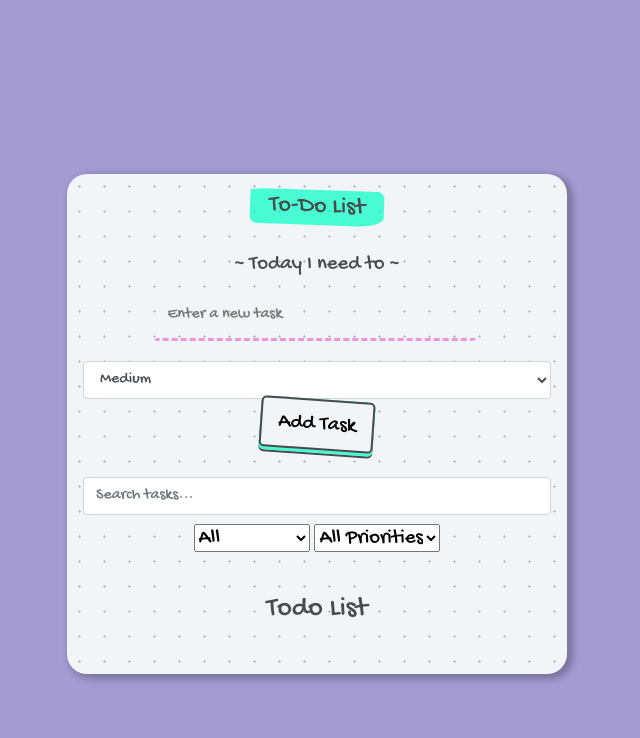
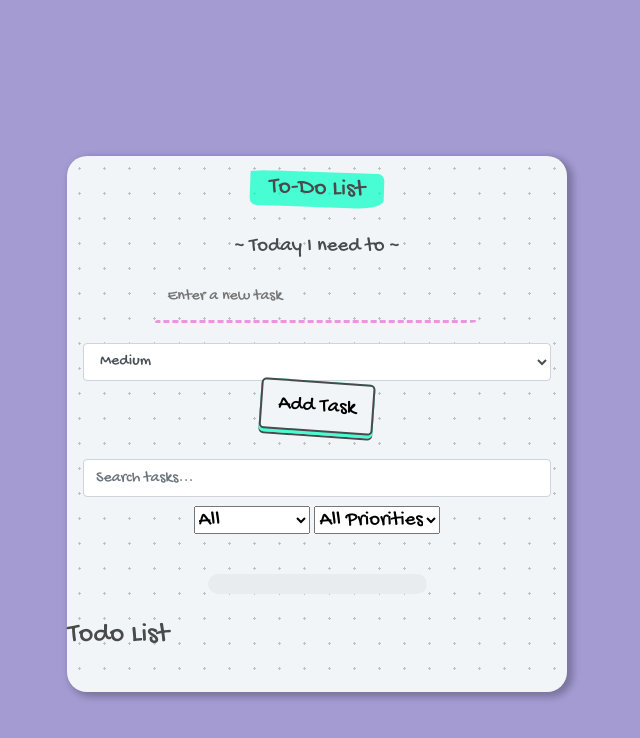
Before and after one commit to Nicholas1025/TPL-6213-Cheese-Naan, a website: page index.html in a window 1280 px wide. Shown: the whole page, without its empty margins (473-1113 px from the left). Drawn offline with nearby package versions, Linux system fonts and the light colour scheme; no server answers.

Commit message:
Update index.html

```diff
--- a/index.html
+++ b/index.html
@@ -162,7 +162,15 @@
       </select>
     </div>
 
-    <div class="mt-4">
+    <div class="row mt-4">
+      <div class="col-md-6 offset-md-3">
+        <div class="progress">
+          <div class="progress-bar" id="progressBar" role="progressbar" style="width: 0%;" aria-valuenow="0" aria-valuemin="0" aria-valuemax="100"></div>
+        </div>
+      </div>
+    </div>
+
+    <div class="row mt-4">
       <h3 class="text-center">Todo List</h3>
       <ul class="list-group" id="todoList"></ul>
     </div>
@@ -176,16 +184,11 @@
   <script type="text/javascript" src="https://code.jquery.com/ui/1.12.1/jquery-ui.min.js"></script>
   <script type="text/javascript" src="https://cdnjs.cloudflare.com/ajax/libs/lodash.js/4.17.21/lodash.min.js"></script>
 
-  <div class="row mt-4">
-    <div class="col-md-6 offset-md-3">
-      <div class="progress">
-        <div class="progress-bar" id="progressBar" role="progressbar" style="width: 0%;" aria-valuenow="0" aria-valuemin="0" aria-valuemax="100"></div>
-      </div>
-    </div>
-  </div>
+
 
   <script type="text/javascript">
     $(document).ready(function () {
+
       const todoList = $("#todoList");
       const todoForm = $("#todoForm");
       const todoInput = $("#todoInput");
```
